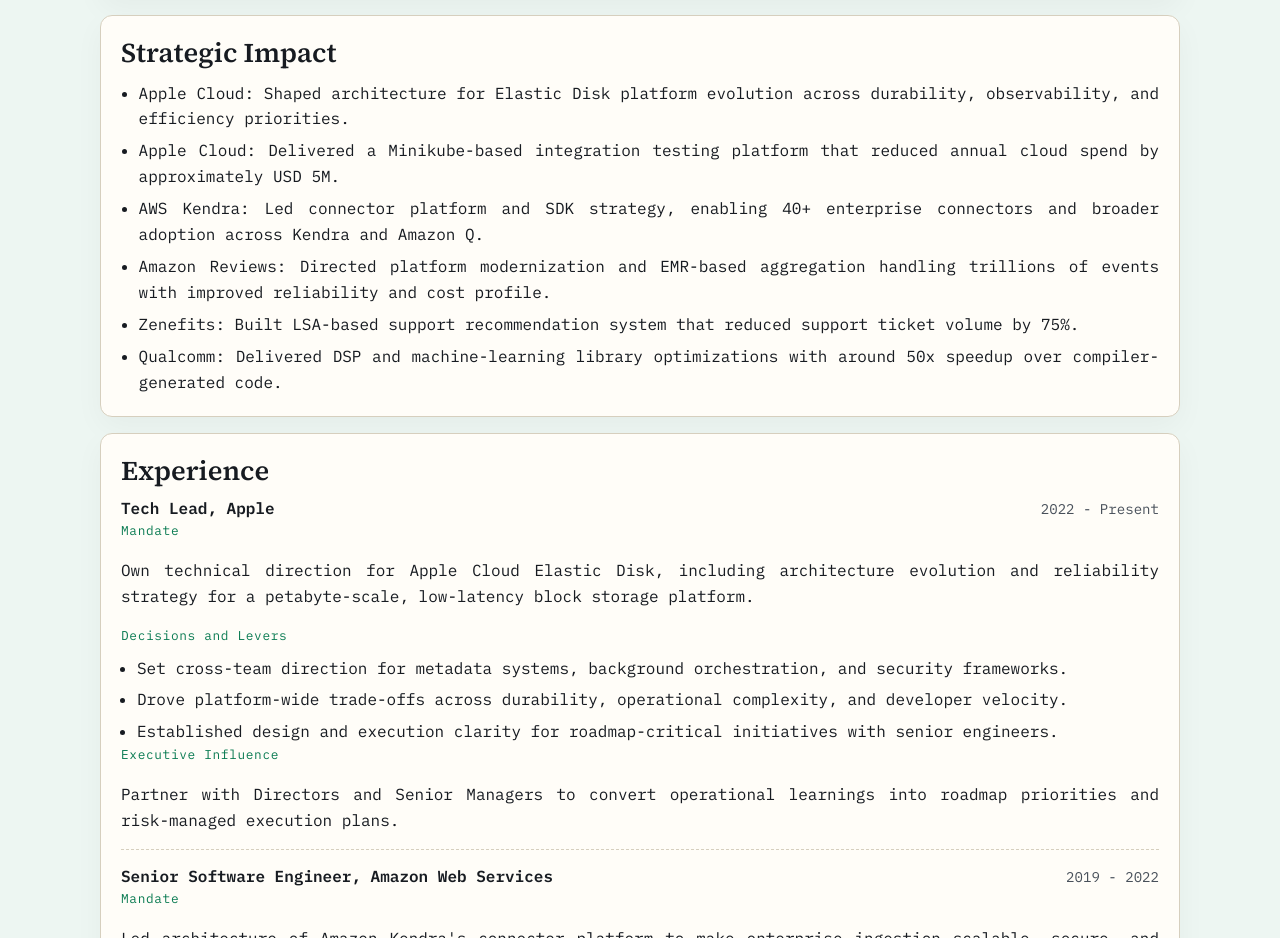
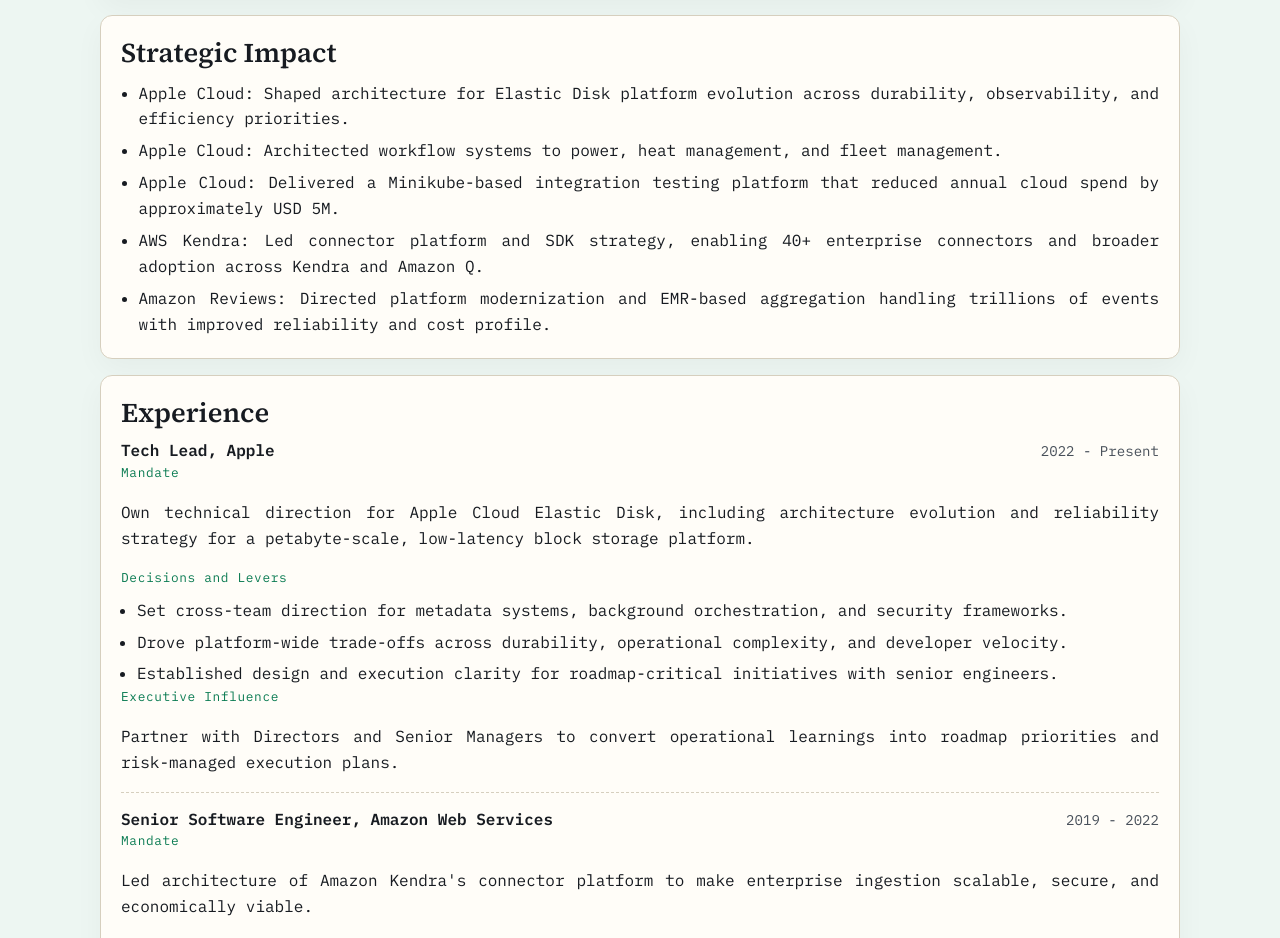
Before and after one commit to ankit-gupta1/website, a website: page index.html in a window 1280 px wide. Shown: the part 1200-2138 px from the top of the page. Drawn offline with Linux system fonts and the light colour scheme.

Commit message:
Refine strategic impact bullets for Apple focus

```diff
--- a/index.html
+++ b/index.html
@@ -98,11 +98,10 @@
         <h2>Strategic Impact</h2>
         <ul class="facts">
           <li>Apple Cloud: Shaped architecture for Elastic Disk platform evolution across durability, observability, and efficiency priorities.</li>
+          <li>Apple Cloud: Architected workflow systems to power, heat management, and fleet management.</li>
           <li>Apple Cloud: Delivered a Minikube-based integration testing platform that reduced annual cloud spend by approximately USD 5M.</li>
           <li>AWS Kendra: Led connector platform and SDK strategy, enabling 40+ enterprise connectors and broader adoption across Kendra and Amazon Q.</li>
           <li>Amazon Reviews: Directed platform modernization and EMR-based aggregation handling trillions of events with improved reliability and cost profile.</li>
-          <li>Zenefits: Built LSA-based support recommendation system that reduced support ticket volume by 75%.</li>
-          <li>Qualcomm: Delivered DSP and machine-learning library optimizations with around 50x speedup over compiler-generated code.</li>
         </ul>
       </section>
 
```
